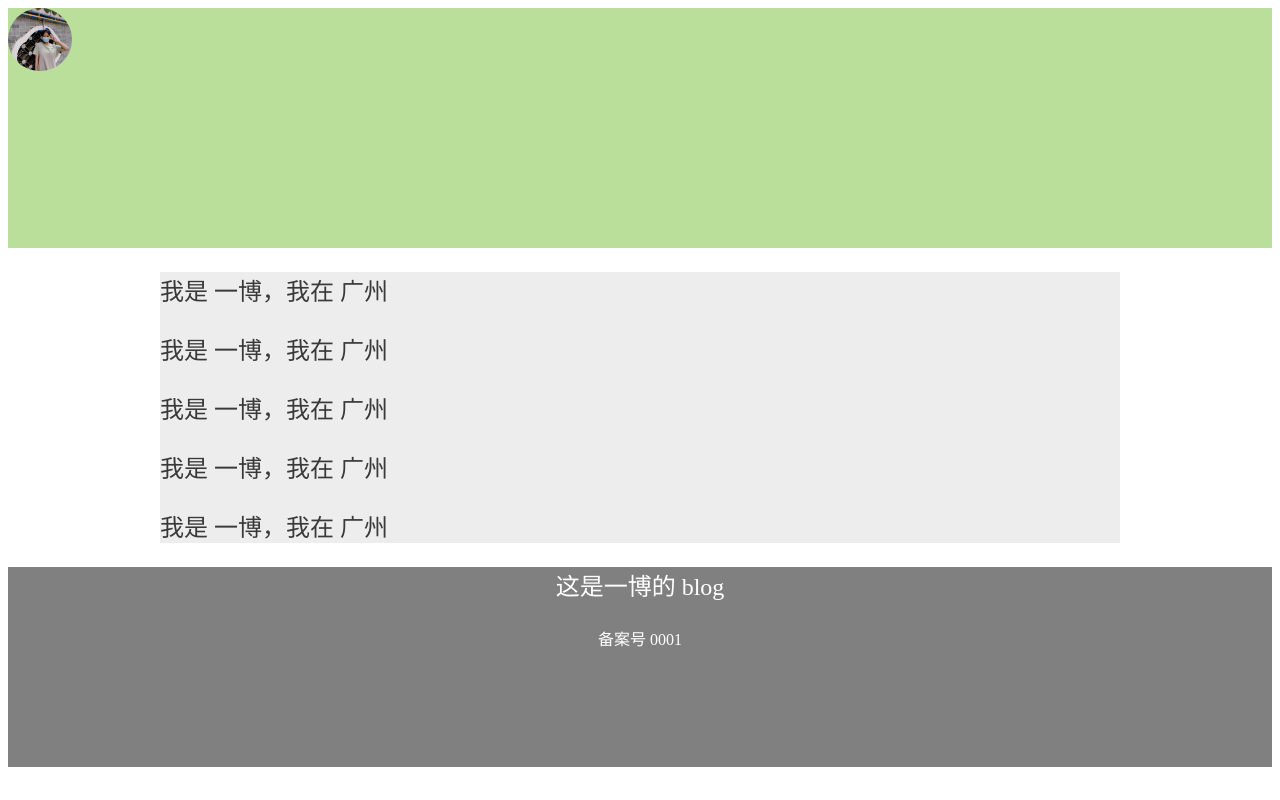
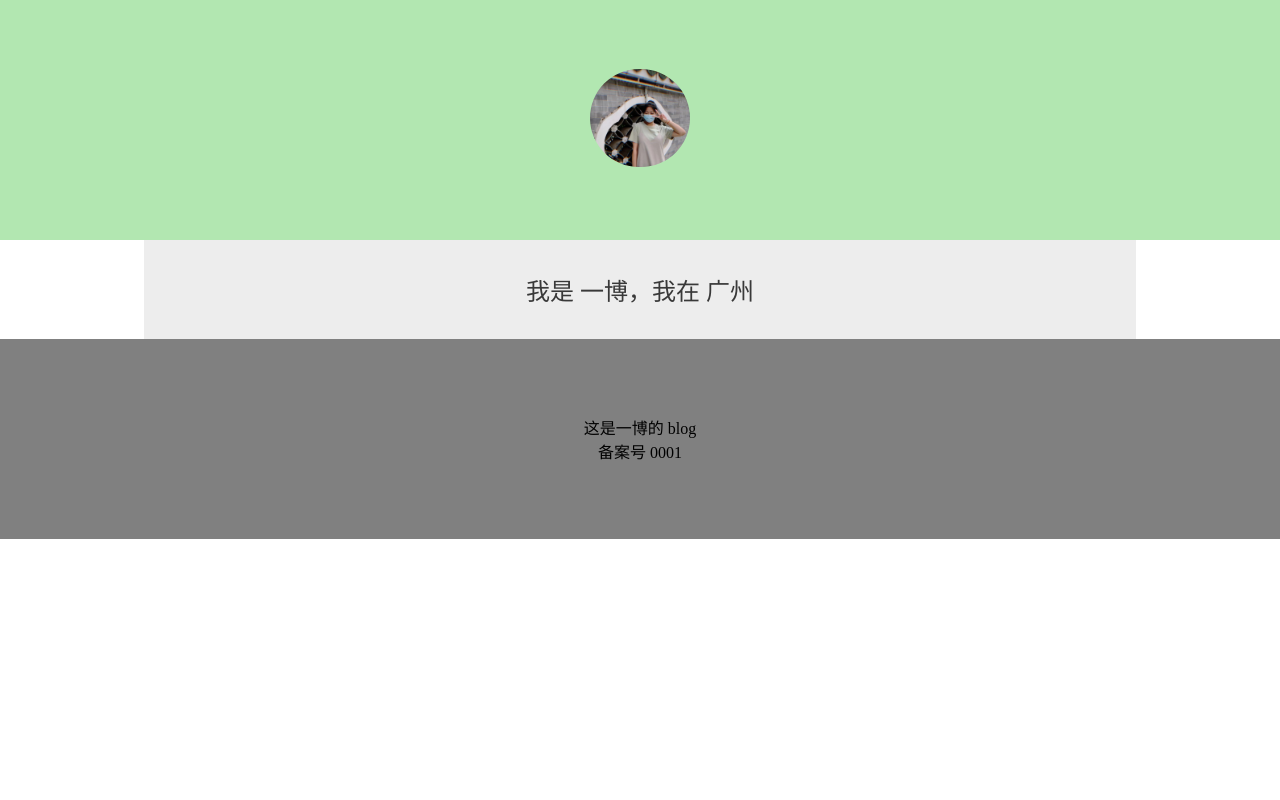
Before and after one commit to boshi1221/yabo-blog, a plain HTML site: page index.html in a window 1280 px wide. Drawn offline with Linux system fonts and the light colour scheme.

Commit message:
第二天的blog

```diff
--- a/index.html
+++ b/index.html
@@ -10,22 +10,61 @@
    <!-- <p style="color:blueviolet;font-size: 24px">我是 一博，我在 广州</p> -->
 
    <!-- //头部 -->
-<div style="background:rgb(185, 223, 154);height: 240px;">
-<img src="./WechatIMG75 1.png" alt="" style="width: 64px; border-radius:32px">
+<div class="myhead">
+  <div ><img src="./WechatIMG75 1.png" alt="" style="width: 100px; border-radius:64px">
+  </div>
 </div>
 
    <!-- //身体 -->
-   <div style="background: rgb(237, 237, 237); max-width:960px; margin: auto;">
-   <p style="color:rgb(57, 57, 57);font-size: 24px">我是 一博，我在 广州</p>
-   <p style="color:rgb(57, 57, 57);font-size: 24px">我是 一博，我在 广州</p>
-   <p style="color:rgb(57, 57, 57);font-size: 24px">我是 一博，我在 广州</p>
-   <p style="color:rgb(57, 57, 57);font-size: 24px">我是 一博，我在 广州</p>
-   <p style="color:rgb(57, 57, 57);font-size: 24px">我是 一博，我在 广州</p>
+   <div class="mybody">
+   <p class="container">我是 一博，我在 广州</p>
 </div>
    <!-- //页尾 -->
-   <div style="background:gray; height:200px">
-    <p style="color:rgb(255, 255, 255);font-size: 24px; text-align: center;">这是一博的 blog</p>
-    <p style="color:rgb(255, 255, 255);font-size: 16px; text-align: center;">备案号 0001</p>
+   <div class="foot">
+    <p class="">这是一博的 blog</p>
+    <p>备案号 0001</p>
 </div>
   </body>
 </html>
+
+<style>
+  *{
+    margin: 0;
+    padding: 0;
+  }
+  .myhead{
+        height: 240px;
+        background: rgb(178, 231, 177);
+        display: flex;
+        justify-content:center;
+        align-items:center;
+
+}
+  .mybody{
+    background: rgb(237, 237, 237);
+    max-width: 960px;
+    margin: auto;
+
+    padding: 32px 16px;
+}
+  .container{
+    color:rgb(57, 57, 57);
+    font-size: 24px;
+    text-align: center;
+}
+  .foot{
+    background:gray;
+    height:200px;
+
+    display: flex;
+
+    flex-direction: column;
+
+    justify-content:center;
+    align-items:center;
+/* 父级继承给子级 */
+    text-align: center;
+
+
+}
+</style>
```
